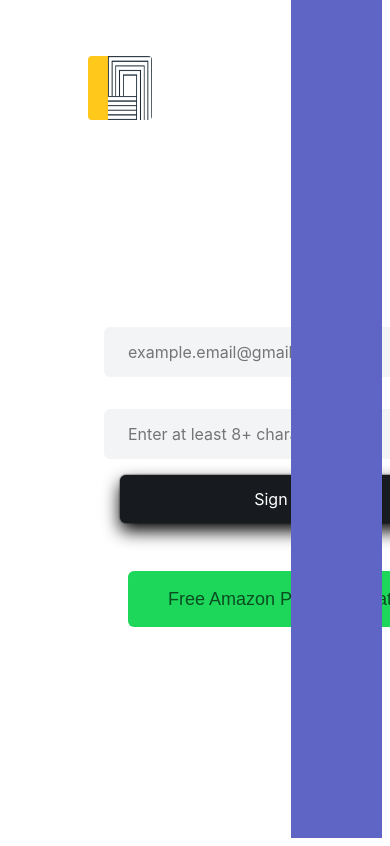
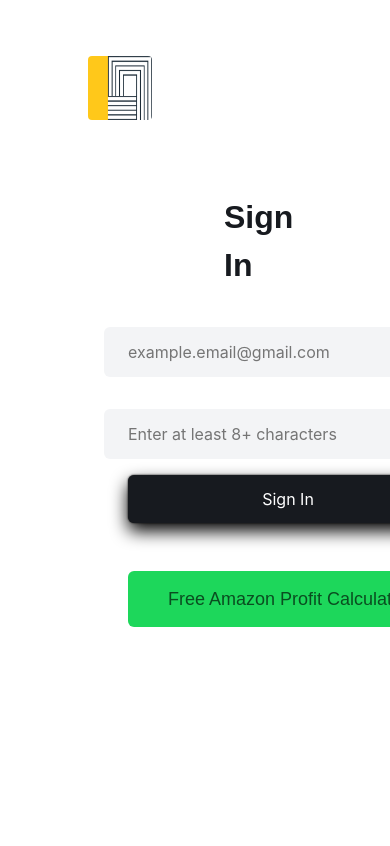
Before and after one commit to seller-square/HomePageV1, a React (Create React App) app: page / in a window 390 px wide. Shown: the top 846 px of the page. Built offline with nearby package versions, Linux system fonts and the light colour scheme.

Commit message:
correcting responsive css

```diff
--- a/src/index.css
+++ b/src/index.css
@@ -246,6 +246,9 @@ display: flex;
   .container{
   display: none;
   }
+  .main-cnt{
+    display: none;
+  }
   .form-fields{
     margin-top: 3rem;
     margin-left: 6rem;
@@ -254,9 +257,12 @@ display: flex;
   .form-inp{
     width: 20rem;
   }
+  .signIn{
+    margin-left: 120px;
+  }
   .signin-btn{
     width: 20rem;
-    margin-left: 1rem;
+    margin-left: 1.5rem;
   }
   .calculator-btn-2{
     display: block;
```
